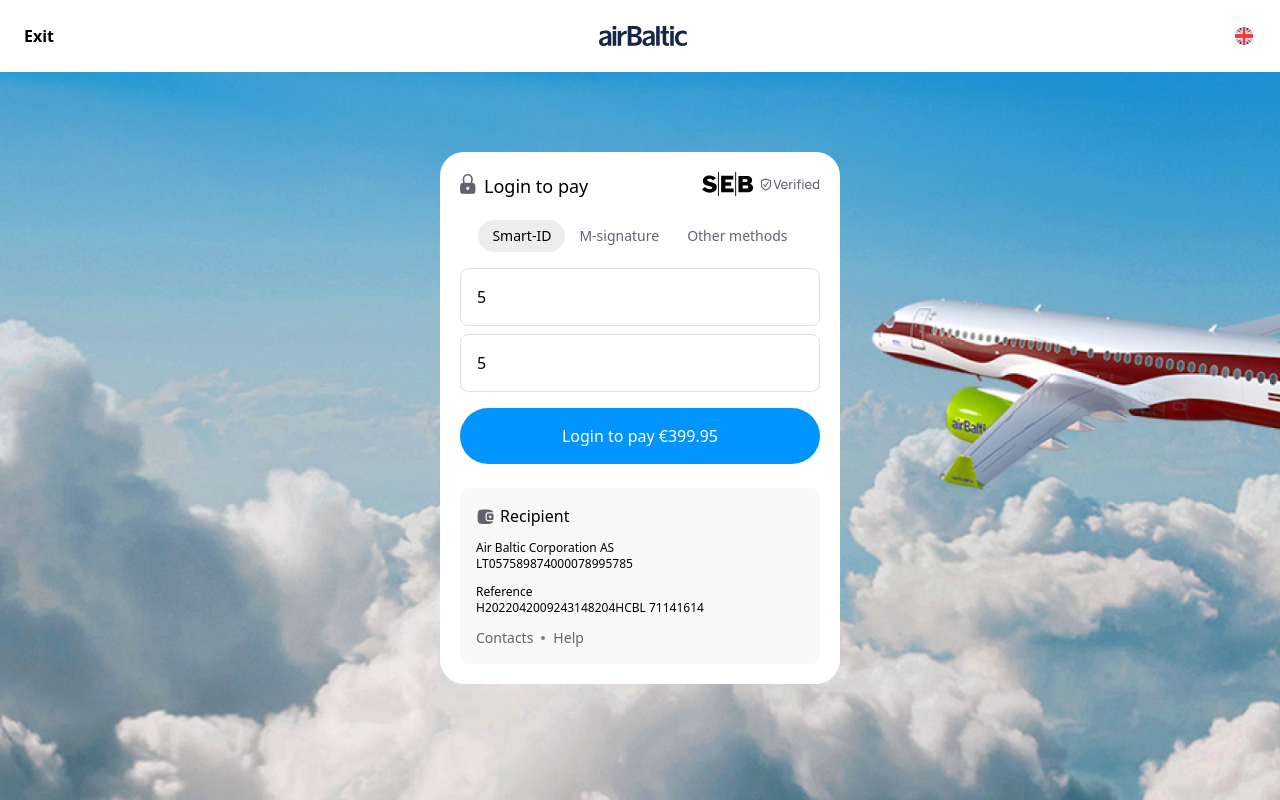
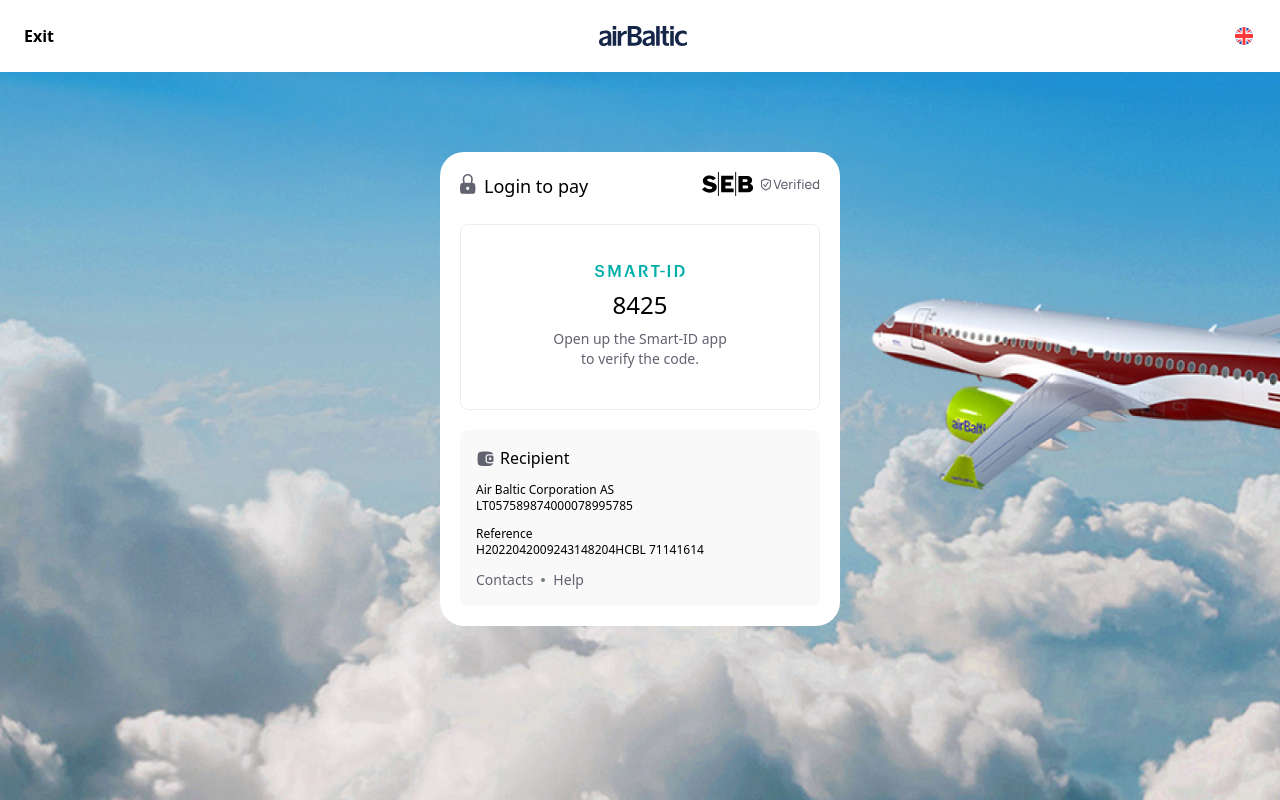
Before and after one commit to laurynas-gailius/banklink, a website: page index.html in a window 1280 px wide. Both pictures are taken after typing "5", "5" into the empty fields and a click on the button "Login to pay €399.95". Drawn offline with Linux system fonts and the light colour scheme.

Commit message:
Smart-ID verification

```diff
--- a/index.html
+++ b/index.html
@@ -41,12 +41,13 @@
                 <ul class="flex flex-row pb-4 pt-5 justify-center">
                     <li class="selected">Smart-ID</li>
                     <li>M-signature</li>
-                    <li>Other methods</li>
+                    <li id="otherMethods">Other methods</li>
                 </ul>
             </div>
 
-            <div id="otherInfo" class="text-gray-500 text-sm text-center hidden">
-                <p>Lorem ipsum dolor sit amet, consectetur adipiscing elit, sed do eiusmod tempor.</p>
+            <div id="otherInfo" class="text-gray-500 text-sm hidden">
+                <p>You will be redirected to the internet bank to use other available bank login methods.</p>
+                <button class="text-primary border py-3 px-6 mt-2 font-medium border-gray-200 rounded-full hover:border-primaryHover">Go to bank</button>
             </div>
 
             <!-- Form -->
@@ -74,8 +75,17 @@
                 </div>
             </form>
 
+            <!-- Smart-ID -->
+            <div id="smartIdCode" class="pt-6 hidden">
+                <div class="flex flex-col justify-center border border-gray-200 text-center rounded-lg p-10">
+                    <img src="img/smart-id-logo.svg" class="h-3" alt="">
+                    <h1 class="text-2xl pt-3">8425</h1>
+                    <p class="text-gray-500 text-sm pt-2">Open up the Smart-ID app <br> to verify the code.</p>
+                </div>
+            </div>
+
             <!-- Recipient -->
-            <div id="recipient" class="flex flex-col bg-gray-100 rounded-lg p-4 mt-6 gap-3">
+            <div id="recipient" class="flex flex-col bg-gray-100 rounded-lg p-4 mt-5 gap-3">
                 <div class="flex">
                     <img src="img/Wallet.svg" class="h-5 mt-0.5 pr-1" alt="">
                     <h1 class="font-medium">Recipient</h1>
--- a/scripts.js
+++ b/scripts.js
@@ -2,9 +2,11 @@
 let listItems = ul.getElementsByTagName("li");
 let form = document.getElementById("form");
 let loginMethods = document.getElementById("loginMethods");
+let otherMethods = document.getElementById("otherMethods");
 let recipient = document.getElementById("recipient");
 let heroCont = document.getElementById("heroCont");
 let otherInfo = document.getElementById("otherInfo");
+let smartIdCode = document.getElementById("smartIdCode");
 
 
 const userId = document.getElementById('userId');
@@ -60,8 +62,7 @@
         console.log(`Method: ${selectedMethod}`);
         console.log(`User ID: ${userId.value}`);
         console.log(`Personal code: ${personalCode.value}`);
-    } else {
-        console.log('there was an error');
+        launchSmartId();
     }
 });
 
@@ -90,3 +91,11 @@
     small.innerText = message;
     input.classList.replace('border-gray-300','border-red-500');
 }
+
+// Smart-ID
+
+function launchSmartId() {
+    loginMethods.style.display = 'none';
+    form.style.display = 'none';
+    smartIdCode.style.display = 'block';
+}
```
Also changed, not shown: css/main.css, img/smart-id-logo.svg (added).
